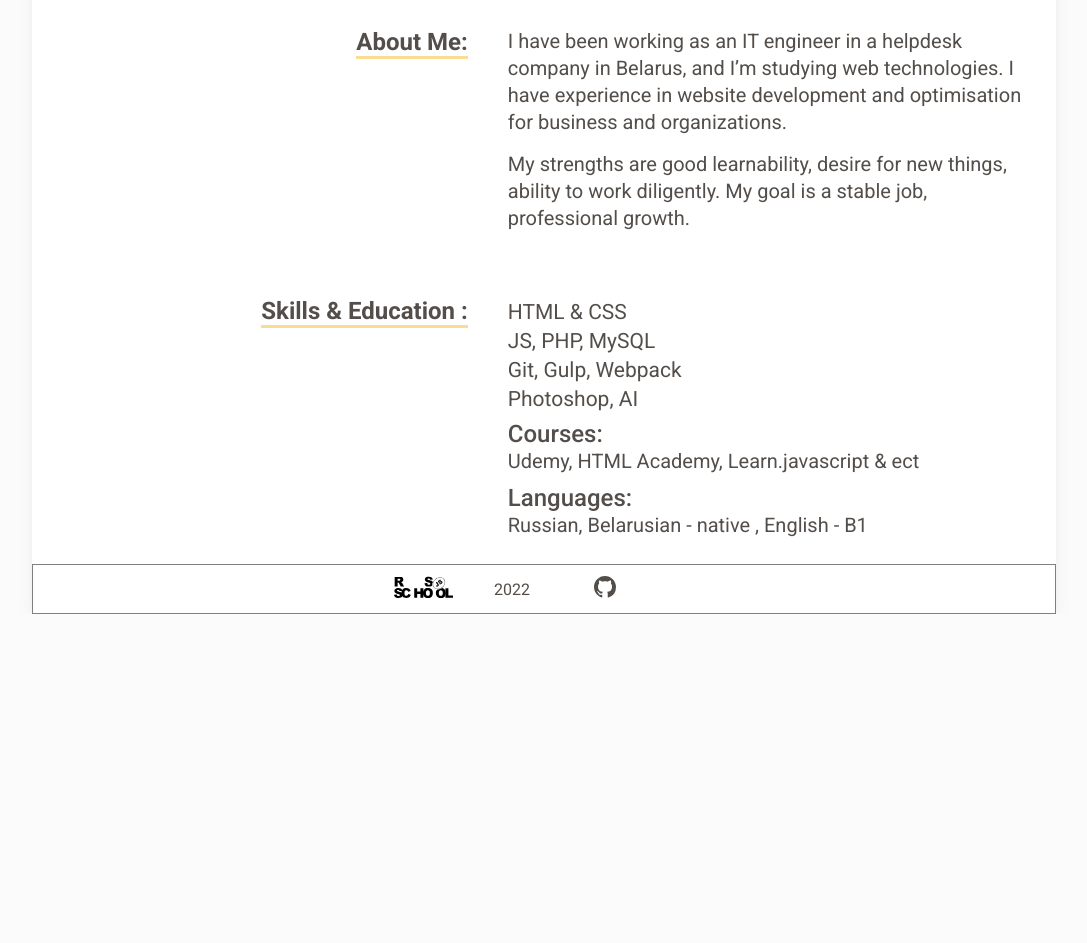
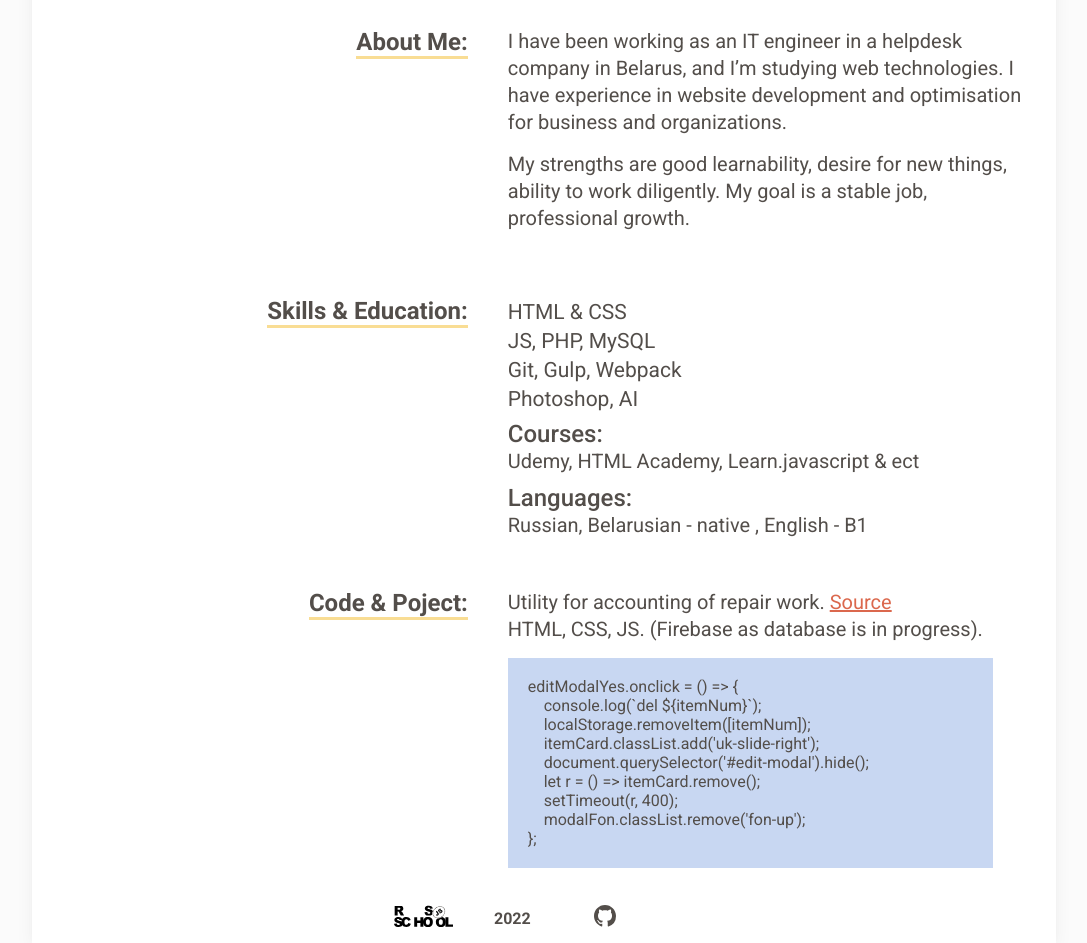
Before and after one commit to AndreyGoncharik/rsschool-cv, a plain HTML site: page index.html in a window 1280 px wide. Shown: the part 431-1374 px from the top of the page, without its empty margins (96-1183 px from the left). Before the commit the page ends 1045 px from the top, so only its background shows below. Drawn offline with Linux system fonts and the light colour scheme.

Commit message:
fix index, add code block

```diff
--- a/index.html
+++ b/index.html
@@ -19,7 +19,7 @@
                     <a href="#skills">Skills</a>
                 </li>
                 <li>
-                    <a href="#footer">Links</a>
+                    <a href="#code">Code</a>
                 </li>
             </ul>
         </nav>
@@ -53,7 +53,7 @@
                 </div>
             </section>
             <section id="skills" class="flex-box">
-                <div class="left-box"><h2>Skills & Education :</h2></div>
+                <div class="left-box"><h2>Skills & Education:</h2></div>
                 <div class="skills-box">
                     <ul>
                         <li>HTML & CSS</li>
@@ -66,7 +66,27 @@
                     <div class="education"><h3>Courses:</h3> Udemy, HTML Academy, Learn.javascript & ect</div>
                     <div class="education"><h3>Languages:</h3> Russian, Belarusian - native , English - B1</div>
                 </div>
+            </section>
 
+            <section id="code" class="flex-box">
+                <div class="left-box"><h2>Code & Poject:</h2></div>
+                <div class="skills-box">
+                <p>Utility for accounting of repair work. <a href="https://github.com/AndreyGoncharik/to">Source</a> <br>
+                    HTML, CSS, JS. (Firebase as database is in progress).
+                </p>
+<pre>
+<code>
+editModalYes.onclick = () => {
+    console.log(`del ${itemNum}`);
+    localStorage.removeItem([itemNum]);
+    itemCard.classList.add('uk-slide-right');
+    document.querySelector('#edit-modal').hide();
+    let r = () => itemCard.remove();
+    setTimeout(r, 400);
+    modalFon.classList.remove('fon-up');
+};
+</code></pre>
+                </div>
             </section>
         </main>
         <footer id="footer">
--- a/style.css
+++ b/style.css
@@ -121,11 +121,13 @@ main {
 }
 
 #aboutme .left-box,
-#skills .left-box {
+#skills .left-box,
+#code .left-box {
     padding: 25px;
 }
 #aboutme .left-box h2,
-#skills .left-box h2  {
+#skills .left-box h2,
+#code .left-box h2 {
     display: inline-flex;
     align-self: baseline;
     border-bottom: 3px solid #f9dd94;
@@ -159,6 +161,18 @@ main {
     margin-top: 10px;
 }
 
+#code p {
+    line-height: 27px;
+    font-size: 20px;
+    margin: 0 10px 15px 0;
+}
+#code pre {
+    padding: 0 20px 20px 20px;
+    background-color: #c8d7f2;
+}
+#code a {
+    color:#db684d;
+}
 
 
 /* Footer */
@@ -169,11 +183,11 @@ footer {
     justify-content: center;
     align-items: center;
     min-height: 50px;
-    border: 1px solid grey;
 }
 footer div {
     flex-basis: 100px;
 }
+.year {font-weight: 600;}
 .rslogo img, .git-footer img{
     height: 22px;
 }
```
